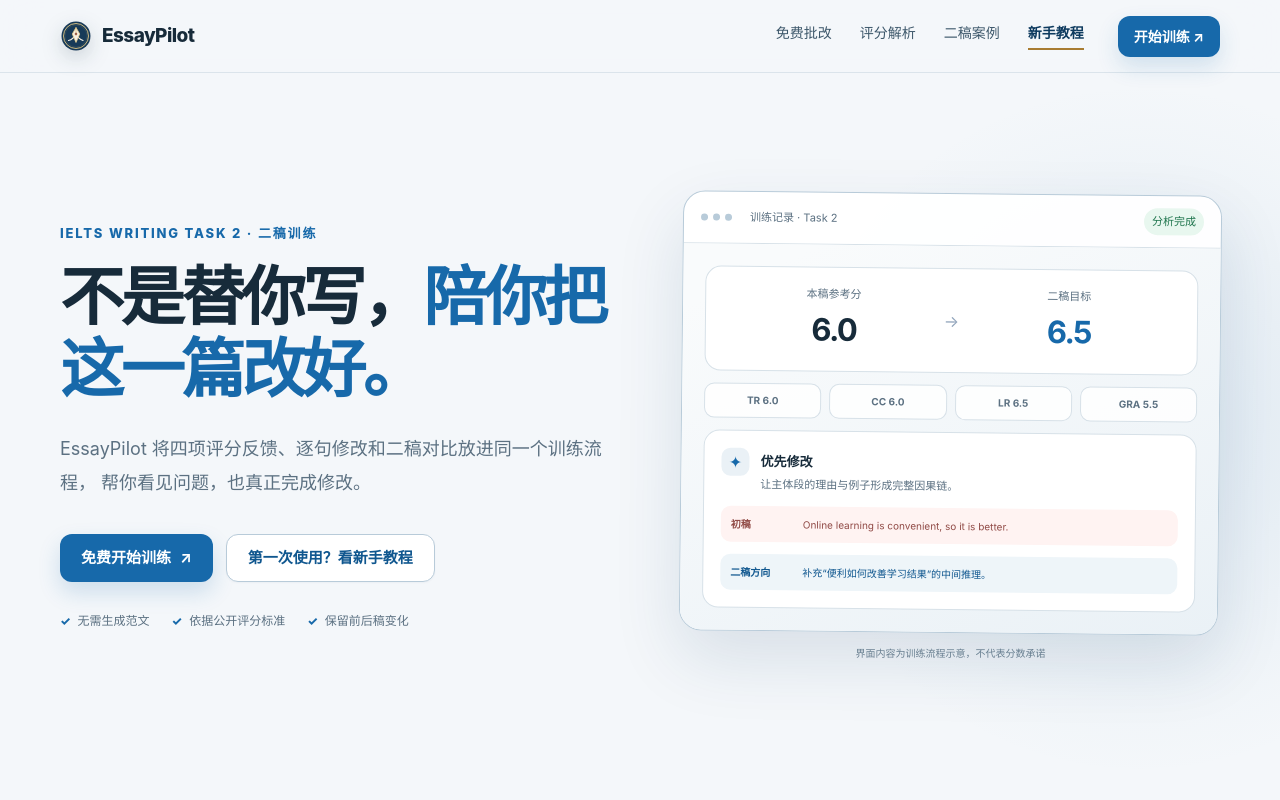
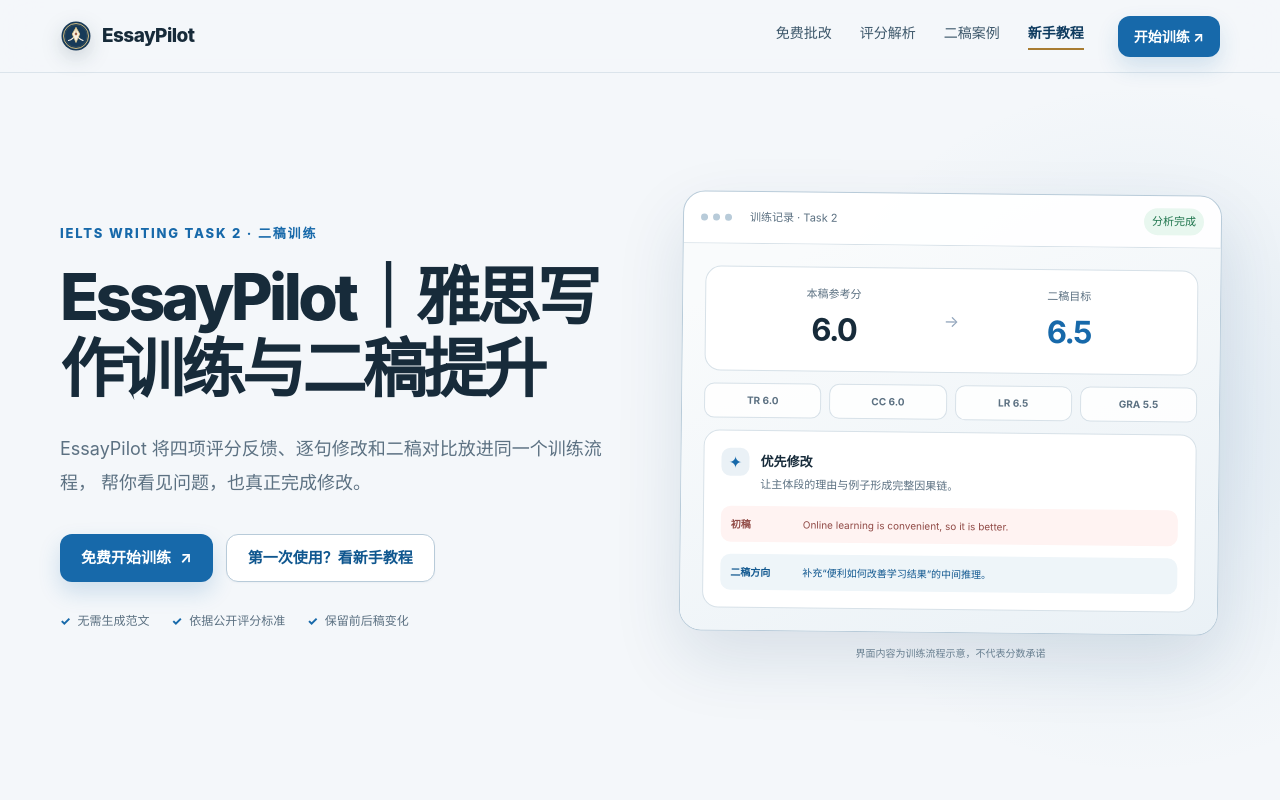
Before and after one commit to tornado266/EssayPilot-SEO, a Next.js app: page / in a window 1280 px wide. Shown: the top 800 px of the page. Built offline with nearby package versions, Linux system fonts and the light colour scheme.

Commit message:
Update homepage hero title

```diff
--- a/app/page.tsx
+++ b/app/page.tsx
@@ -57,10 +57,7 @@
       <section className="hero shell">
         <div className="hero-copy">
           <p className="eyebrow">IELTS Writing Task 2 · 二稿训练</p>
-          <h1>
-            不是替你写，
-            <span>陪你把这一篇改好。</span>
-          </h1>
+          <h1>EssayPilot｜雅思写作训练与二稿提升</h1>
           <p className="hero-lead">
             EssayPilot 将四项评分反馈、逐句修改和二稿对比放进同一个训练流程，
             帮你看见问题，也真正完成修改。
```
